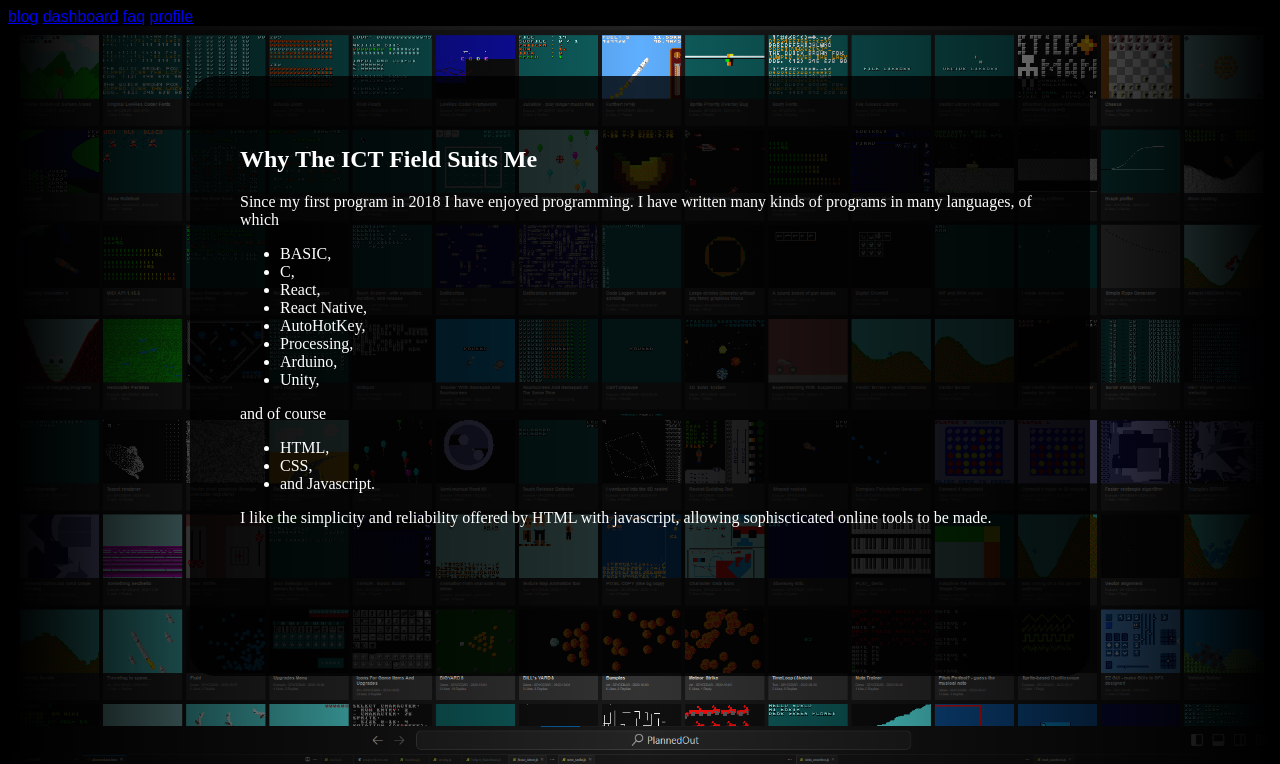
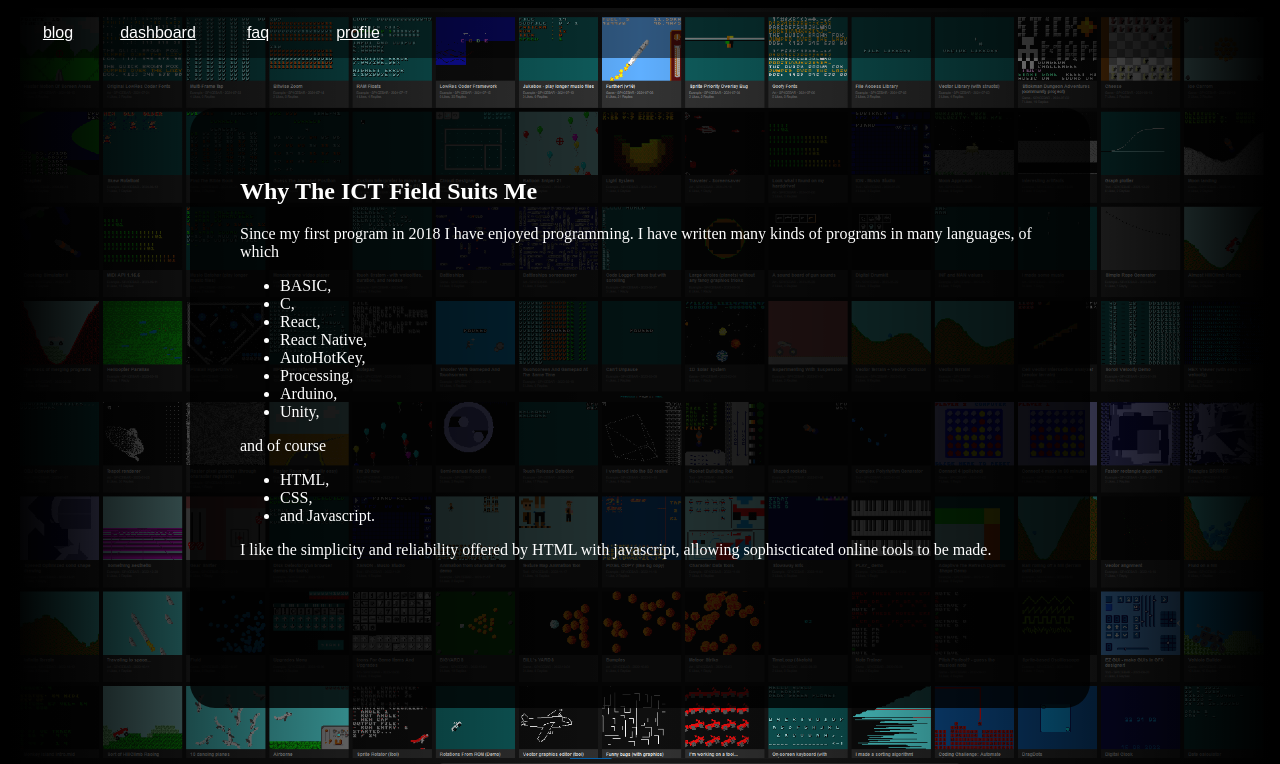
Before and after one commit to SP4CEBARsystems/PCO-website, a plain HTML site: page index.htm in a window 1280 px wide. Shown: the top 764 px of the page. Drawn offline with Linux system fonts and the light colour scheme.

Commit message:
better nav bar

```diff
--- a/index.htm
+++ b/index.htm
@@ -10,10 +10,18 @@
     <body>
         <main>
             <nav>
-                <a href="./pages/blog.htm"     >blog</a>
-                <a href="./pages/dashboard.htm">dashboard</a>
-                <a href="./pages/faq.htm"      >faq</a>
-                <a href="./pages/profile.htm"  >profile</a>
+                <div class="navButton">
+                    <a href="./pages/blog.htm"     >blog</a>
+                </div>
+                <div class="navButton">
+                    <a href="./pages/dashboard.htm">dashboard</a>
+                </div>
+                <div class="navButton">
+                    <a href="./pages/faq.htm"      >faq</a>
+                </div>
+                <div class="navButton">
+                    <a href="./pages/profile.htm"  >profile</a>
+                </div>
             </nav>
             <article>
                 <div class="textAndImage, programsImageBackground">
--- a/styles/style.css
+++ b/styles/style.css
@@ -31,6 +31,7 @@ main {
 article {
     /* display: flex;
     flex-direction: column; */
+    /* margin-top: 50px; */
 }
 
 /* p {
@@ -72,8 +73,43 @@ article {
     margin-inline: auto;
     /* display: flex;
     flex-direction: column; */
+    margin-top: 50px;
+}
+
+nav {
+    position: fixed;
+    height: 50px;
+    width: 100%;
+    display: flex;
+    flex-direction: row;
+    background: rgba(0, 0, 0, 0.5);
+    /* margin-bottom: 50px; */
+}
+
+.navButton {
+    width: 100px;
+    display: flex;
+    justify-content: center;
+    align-items: center;
+    /* flex  */
+}
+
+.navButton:hover {
+    background-color: black;
 }
 
 /* .background-image {z-index: 1;} */
 
 /* Arial, Helvetica, sans-serif */
+
+a:link {
+    color: white;
+}
+
+a:visited {
+    color: white;
+}
+
+/* a:hover {
+    color: blue;
+} */
```
